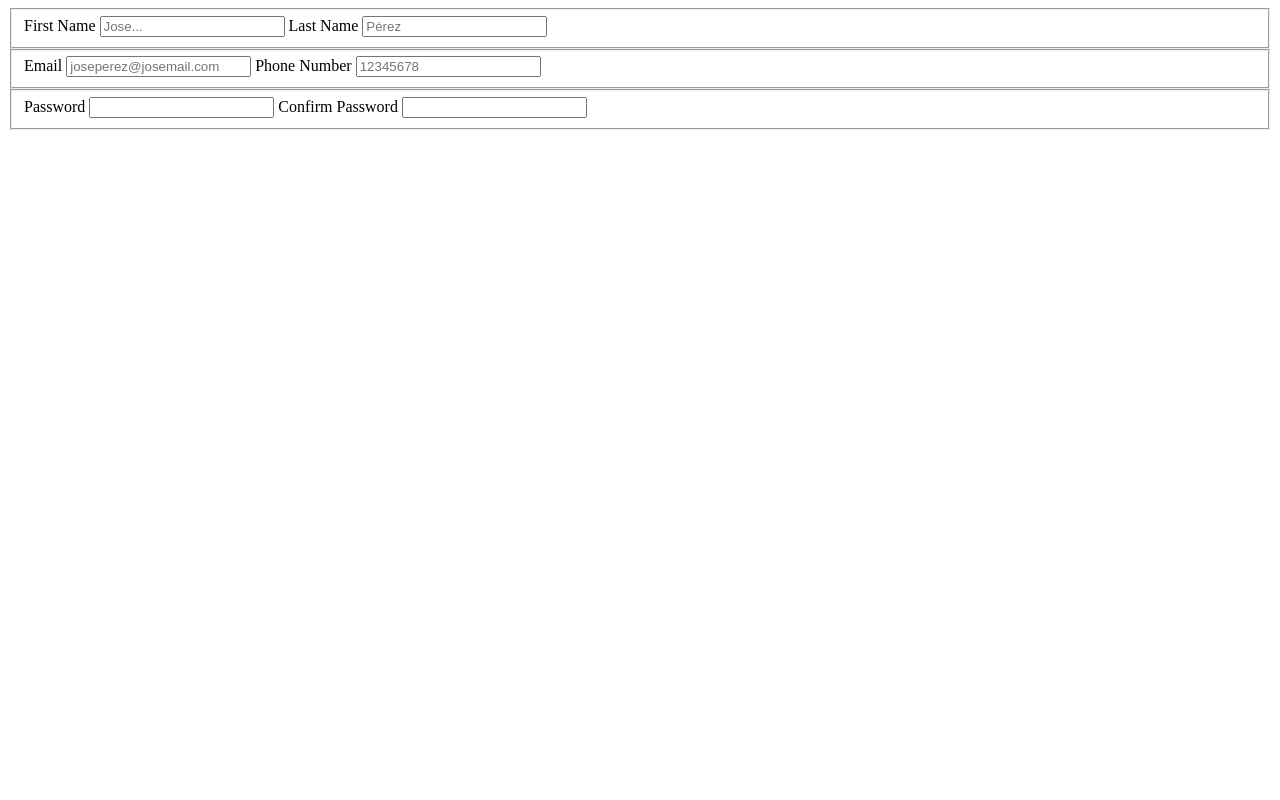
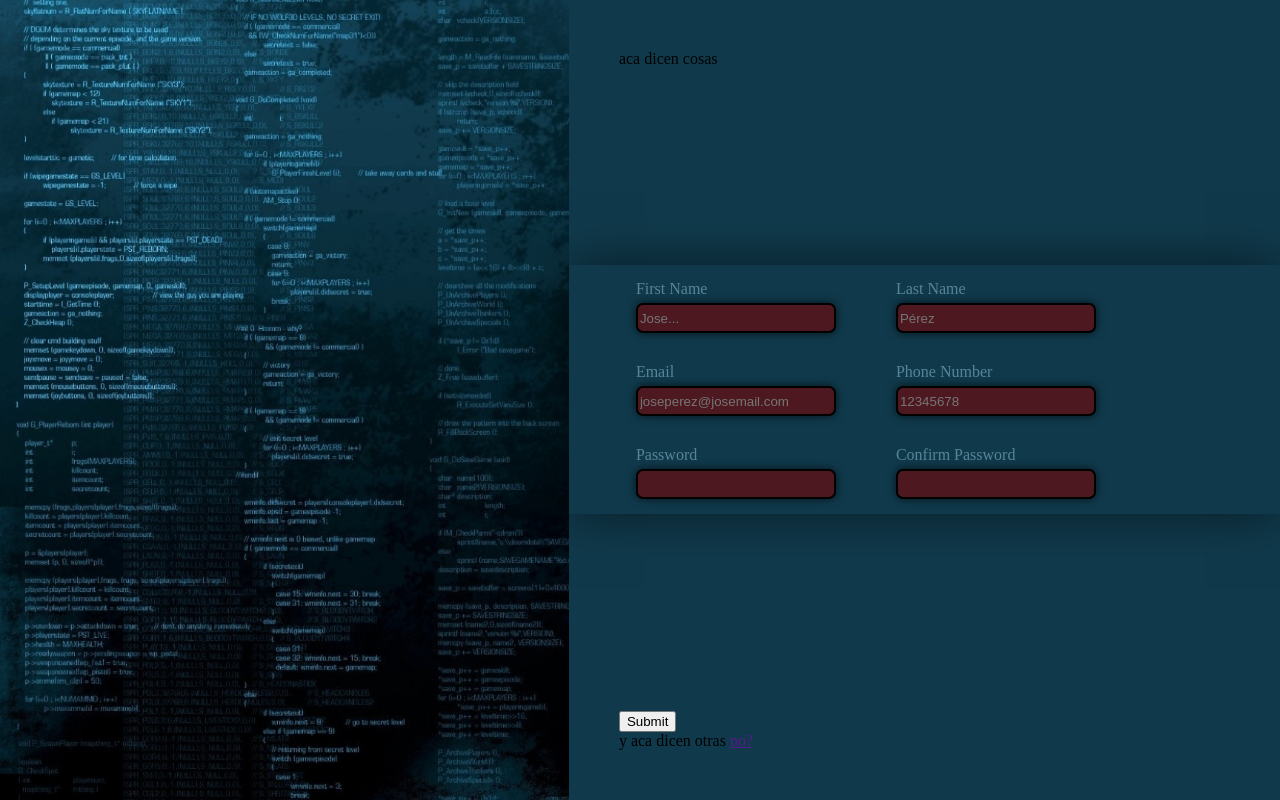
Before and after one commit to AriCohelo/Sign-up-Form, a plain HTML site: page index.html in a window 1280 px wide. Drawn offline with Linux system fonts and the light colour scheme.

Commit message:
solucionada la alineacion de los inputs y el orden de la imagen y los demas elementos

```diff
--- a/index.html
+++ b/index.html
@@ -8,26 +8,48 @@
 </head>
 
 <body>
-    <form action="" method="post">
-        <fieldset id="fieldsetName">
-            <label for="firstName">First Name</label>
-            <input type="text" id="firstName" name="firstName" placeholder="Jose...">
-            <label for="lastName">Last Name</label>
-            <input type="text" id="lastName" name="lastName" placeholder="Pérez">
-        </fieldset>
-        <fieldset>
-            <label for="email">Email</label>
-            <input type="email" id="email" name="email" placeholder="joseperez@josemail.com">
-            <label for="phoneNumber">Phone Number</label>
-            <input type="tel" id="phoneNumber" name="phoneNumber" placeholder="12345678">
-        </fieldset>
-        <fieldset>
-            <label for="password">Password</label>
-            <input type="password" id="password" name="password">
-            <label for="confirmPassword"> Confirm Password</label>
-            <input type="confirmPassword" id="confirmPassword" name="confirmPassword">
-        </fieldset>
-    </form>
+    <img class="background" src="tech back mob.jpeg" alt="tech back">
+    <div class="container">
+        <div class="header">
+            aca dicen cosas
+        </div>
+        <form id="form" action="" method="post">
+            <fieldset id="fieldsetName">
+                <div>
+                    <label class="labels" for="firstName">First Name</label>
+                    <input class="inputBoxes" type="text" id="firstName" name="firstName" placeholder="Jose...">
+                </div>
+                <div>
+                    <label class="labels" for="lastName">Last Name</label>
+                    <input class="inputBoxes" type="text" id="lastName" name="lastName" placeholder="Pérez">
+                </div>
+            </fieldset>
+            <fieldset id="fieldsetContact">
+                <div>
+                    <label class="labels" for="email">Email</label>
+                    <input class="inputBoxes" type="email" id="email" name="email" placeholder="joseperez@josemail.com">
+                </div>
+                <div>
+                    <label class="labels" for="phoneNumber">Phone Number</label>
+                    <input class="inputBoxes" type="tel" id="phoneNumber" name="phoneNumber" placeholder="12345678">
+                </div>
+            </fieldset>
+            <fieldset id="fieldsetPassword">
+                <div>
+                    <label class="labels" for="password">Password</label>
+                    <input class="inputBoxes" type="password" id="password" name="password">
+                </div>
+                <div>
+                    <label class="labels" for="confirmPassword"> Confirm Password</label>
+                    <input class="inputBoxes" type="confirmPassword" id="confirmPassword" name="confirmPassword   ">
+                </div>
+            </fieldset>
+        </form>
+        <div class="footer">
+            <input type="submit" name="submit" id="submit">
+            <div>y aca dicen otras <a href="">no?</a> </div>
+        </div>
+    </div>
     <script src="code.js"></script>
 </body>
 
--- a/style.css
+++ b/style.css
@@ -0,0 +1,69 @@
+body {
+    display: flex;
+    margin: 0px;
+}
+
+.background {
+    height: 100vh;
+}
+
+.container {
+    display: flex;
+    flex-direction: column;
+    justify-content: space-between;
+    width: 115vh;
+    height: 100vh;
+    background-color: #103A4C;
+    left: 70vh;
+}
+
+.header {
+    padding: 50px;
+}
+
+.footer {
+    padding: 50px;
+}
+
+fieldset {
+    border: 0;
+    padding: 15px;
+}
+
+#form {
+    box-shadow: 0px 0px 50px rgba(0, 0, 0, 0.535);
+}
+
+.inputBoxes {
+    box-sizing: border-box;
+    display: block;
+    border-radius: 7px;
+    height: 30px;
+    width: 200px;
+    background-color: #4D1820;
+    border: 2px solid black;
+    box-shadow: 0px 0px 10px rgba(0, 0, 0, .7);
+    margin-left: 50px;
+    margin-right: 10px;
+    color: #578498;
+}
+
+.inputBoxes:focus {
+    outline: none;
+    border: 3px solid #578498;
+}
+
+.labels {
+    color: #578498;
+    display: block;
+    margin-left: 50px;
+    margin-bottom: 5px;
+}
+
+#fieldsetName,
+#fieldsetContact,
+#fieldsetPassword {
+    display: flex;
+
+
+}
```
Also changed, not shown: tech back mob.jpeg (added).
